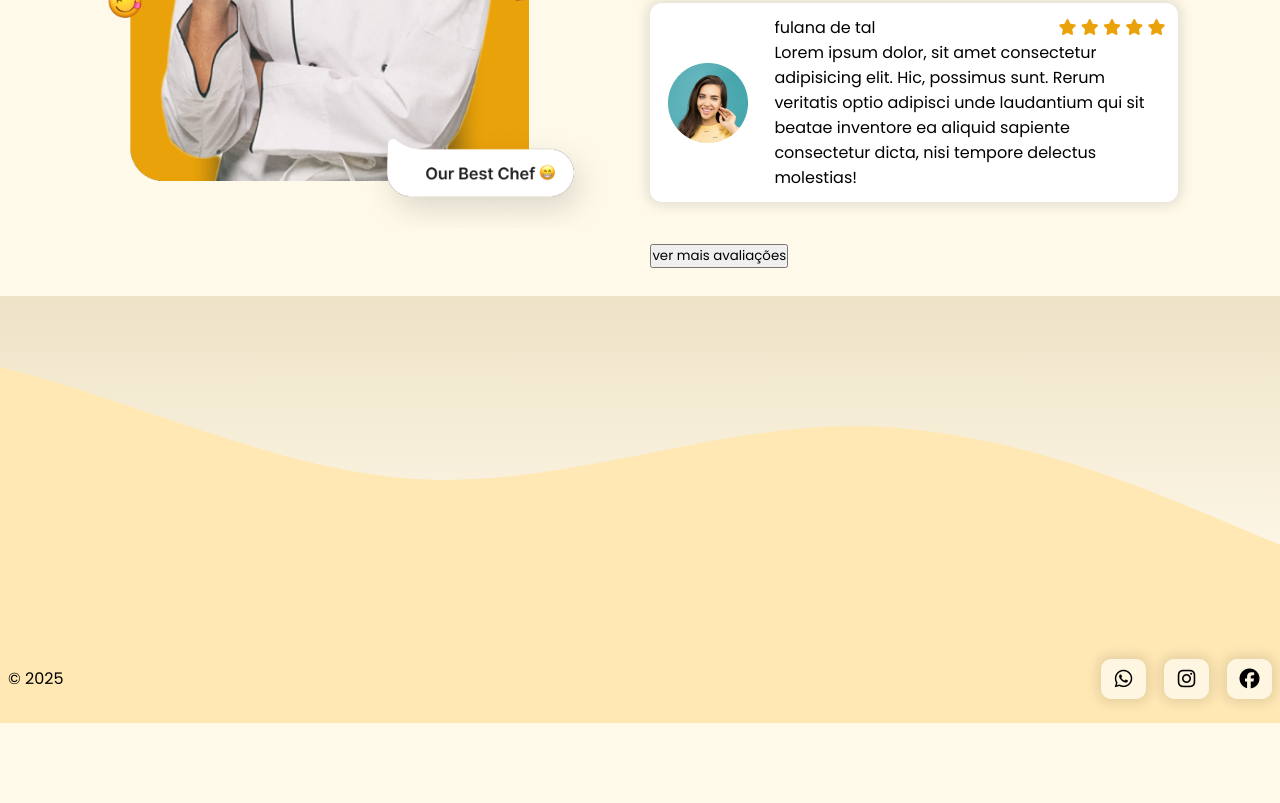
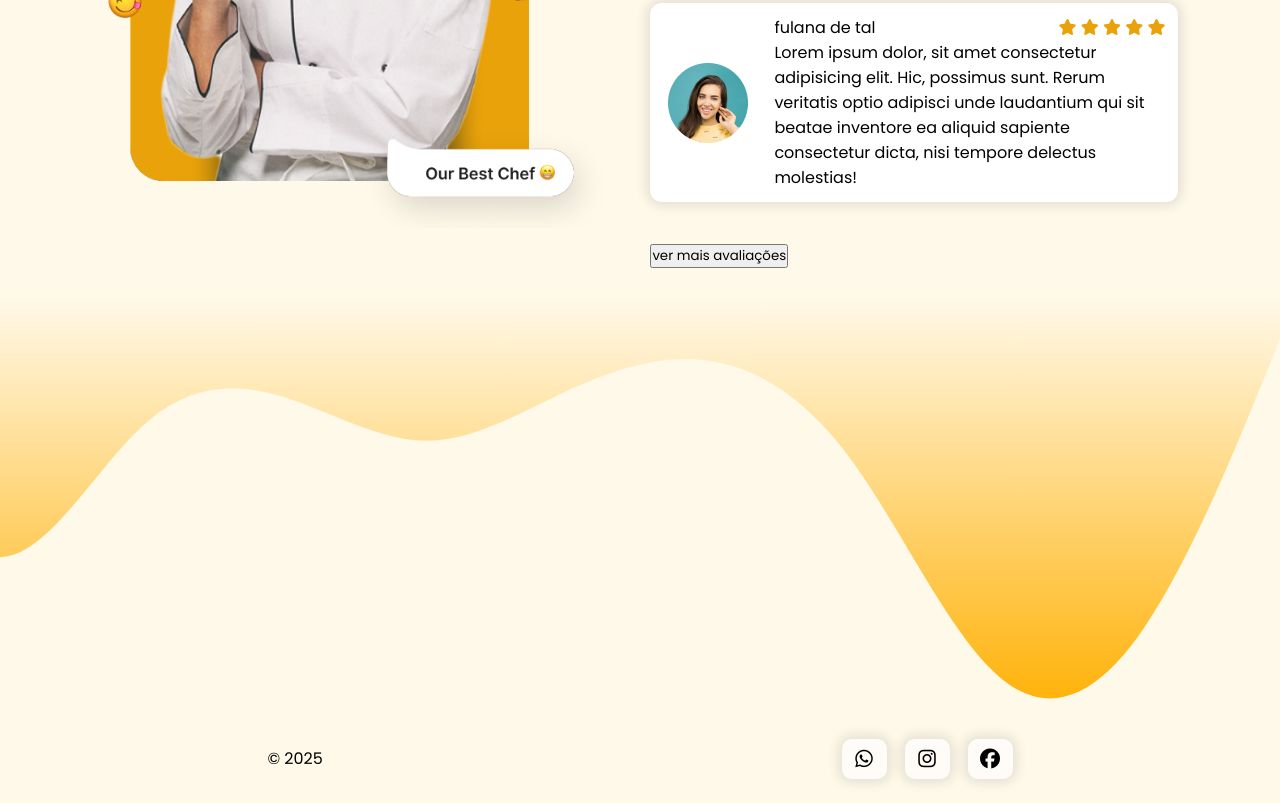
Before and after one commit to japcunha/landing_page-PEX, a plain HTML site: page index.html in a window 1280 px wide. Shown: the part 2124-2927 px from the top of the page. Before the commit the page ends 2847 px from the top, so only its background shows below. Drawn offline with nearby package versions, Linux system fonts and the light colour scheme.

Commit message:
fixing-scrollbug

```diff
--- a/index.html
+++ b/index.html
@@ -25,7 +25,7 @@
                     <a href="#home">início</a>
                 </li>
                 <li class="nav-item">
-                    <a href="#home">cardápio</a>
+                    <a href="#menu">cardápio</a>
                 </li>
                 <li class="nav-item">
                     <a href="#testimonials">avaliação</a>
@@ -46,7 +46,7 @@
                     <a href="#home">início</a>
                 </li>
                 <li class="nav-item">
-                    <a href="#home">cardápio</a>
+                    <a href="#menu">cardápio</a>
                 </li>
                 <li class="nav-item">
                     <a href="#testimonials">avaliação</a>
@@ -292,7 +292,7 @@
         </section>
     </main>
     <footer>
-        <img src="src/imgs/wave (1).svg" alt="wave">
+        <img src="src/imgs/wave.svg" alt="wave">
 
         <div id="footer-items">
             <div>
--- a/src/CSS/footer.css
+++ b/src/CSS/footer.css
@@ -1,9 +1,9 @@
 footer {
-    background-color: var(--color-primary-2);
+    background-color: var(--color-primary-1);
 }
 #footer-items {
     display: flex;
-    justify-content: space-between;
+    justify-content: space-around;
     padding: 0px 8px 24px 8px;
     align-items: center;
 }
--- a/src/javascript/script.js
+++ b/src/javascript/script.js
@@ -12,11 +12,10 @@ $(document).ready(function () {
 
     let activeSectionIndex = 0;
 
-
     if (scrollPosition <= 0) {
       header.css("box-shadow", "none");
     } else {
-      header.css("box-shadow", "5px 1px 5px rgba(0,0,0,0.1");
+      header.css("box-shadow", "5px 1px 5px rgba(0,0,0,0.1)");
     }
 
     sections.each(function (index) {
@@ -25,18 +24,18 @@ $(document).ready(function () {
       const bottom = top + $(this).outerHeight();
 
       if (scrollPosition >= top && scrollPosition <= bottom) {
-        activeSection = index;
+        activeSectionIndex = index;
         return false;
       }
     });
 
-    navItems.removeClass('active');
+    navItems.removeClass("active");
     $(navItems[activeSectionIndex]).addClass("active");
+  });
 
-    ScrollReveal().reveal("#cta", {
-      origin: "left",
-      duration: 2000,
-      distance: "20%",
-    });
+  ScrollReveal().reveal("#cta", {
+    origin: "left",
+    duration: 2000,
+    distance: "20%",
   });
 });
```
Also changed, not shown: src/imgs/wave (1).svg (deleted), src/imgs/wave.svg (added).
